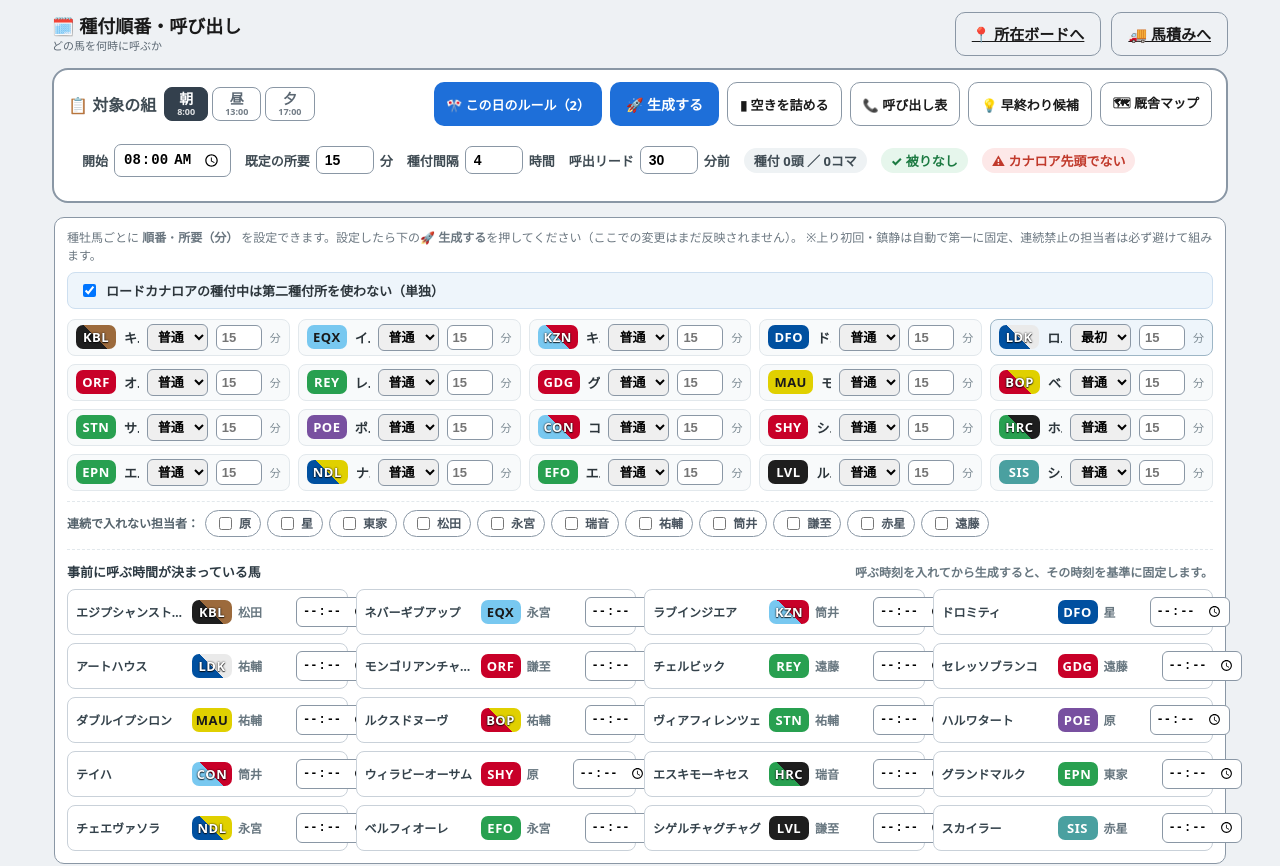
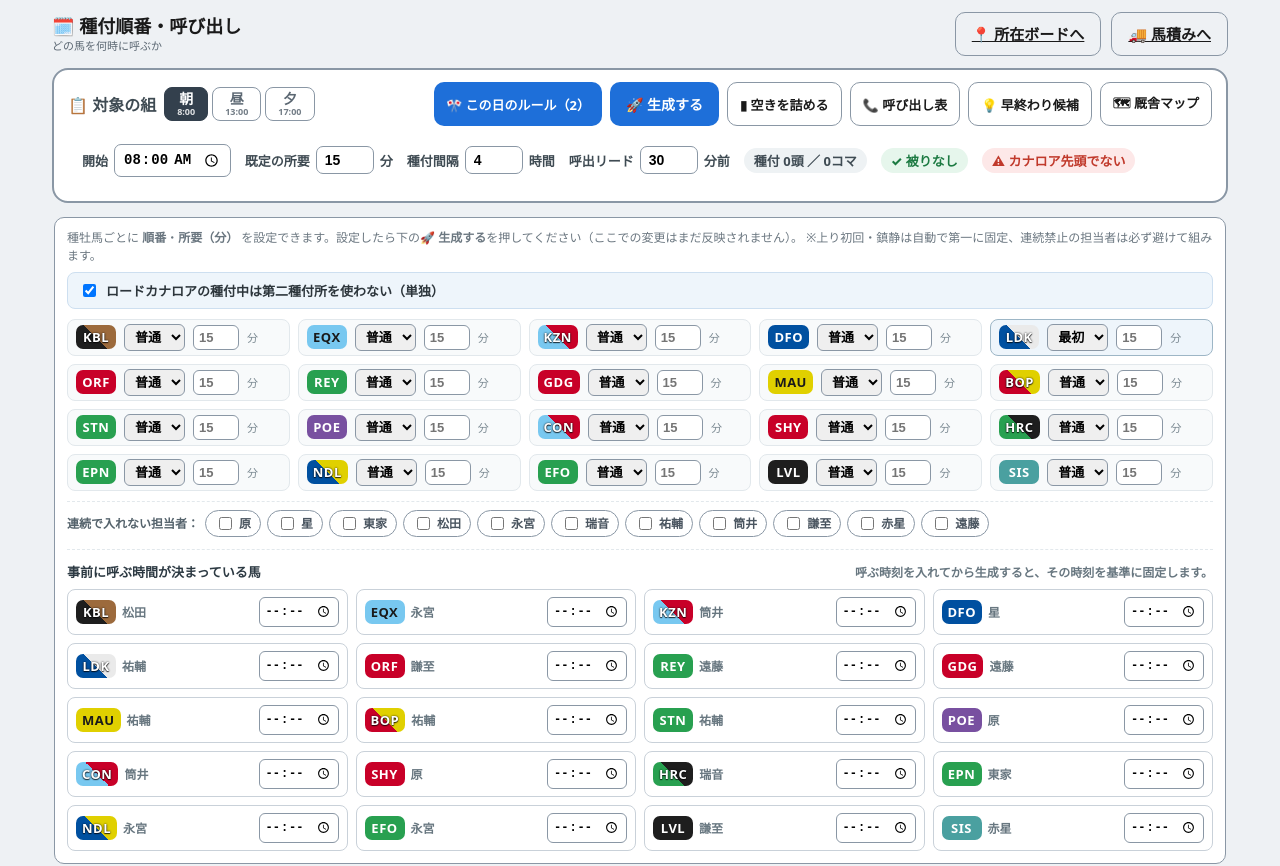
Before and after one commit to kitsunefox-code/umatsumi-yard, a Next.js app: page /schedule in a window 1280 px wide. Shown: the top 866 px of the page. Built offline with nearby package versions, Linux system fonts and the light colour scheme.

Commit message:
種付順番: 馬名表示を外してコード中心に整理

```diff
--- a/app/globals.css
+++ b/app/globals.css
@@ -2913,15 +2913,6 @@ button {
   border-color: #9db6c6;
   background: #eef5fb;
 }
-.rule-name {
-  flex: 1;
-  font-size: 13px;
-  font-weight: 700;
-  color: #2c353b;
-  white-space: nowrap;
-  overflow: hidden;
-  text-overflow: ellipsis;
-}
 .rule-row select {
   padding: 4px 6px;
   border: 1.5px solid var(--line-strong, #c7d0d6);
@@ -3086,7 +3077,7 @@ button {
 }
 .prefixed-call-row {
   display: grid;
-  grid-template-columns: minmax(110px, 1fr) auto auto 108px;
+  grid-template-columns: auto minmax(0, 1fr) 108px;
   align-items: center;
   gap: 6px;
   min-height: 40px;
@@ -3102,18 +3093,13 @@ button {
   background: #f5f0fd;
   border-color: #cbb9ee;
 }
-.prefixed-call-mare {
-  min-width: 0;
-  overflow: hidden;
-  text-overflow: ellipsis;
-  white-space: nowrap;
-}
 .prefixed-call-groom {
   color: #687780;
   white-space: nowrap;
 }
 .prefixed-call-input {
   display: flex;
+  grid-column: 3;
   align-items: center;
   justify-content: flex-end;
   gap: 4px;
@@ -3142,7 +3128,7 @@ button {
     grid-template-columns: 1fr;
   }
   .prefixed-call-row {
-    grid-template-columns: minmax(96px, 1fr) auto 108px;
+    grid-template-columns: auto minmax(0, 1fr) 108px;
   }
   .prefixed-call-groom {
     display: none;
@@ -3289,20 +3275,10 @@ button {
   color: #1f6feb;
   min-width: 58px;
 }
-.call-mare {
-  font-weight: 800;
-  color: #22303a;
-  min-width: 120px;
-}
 .call-groom {
   color: #2c6e49;
   font-weight: 800;
   font-size: 13px;
-}
-@media (max-width: 720px) {
-  .call-mare {
-    min-width: 0;
-  }
 }
 
 /* 固定時刻・呼び出しリード */
--- a/app/schedule/page.tsx
+++ b/app/schedule/page.tsx
@@ -11,7 +11,7 @@ import {
   noteKind,
 } from "@/lib/board";
 import type { Mare } from "@/lib/board";
-import { STALLIONS, BARNS, stallionName, groomOf, barnOf } from "@/lib/barns";
+import { STALLIONS, BARNS, groomOf, barnOf } from "@/lib/barns";
 import { cloudEnabled, subscribeBoard } from "@/lib/cloud";
 import {
   Mating,
@@ -378,14 +378,17 @@ export default function SchedulePage() {
         <div className="sched-card-main">
           <Badge code={m.sireCode} />
           <div className="sched-card-txt">
+            {(fixedTimes[m.id] || fo || k === "agari-re") && (
               <div className="sched-mare">
-              {m.mareName || "（牝馬未定）"}
                 {fixedTimes[m.id] && (
                   <span className="fixed-tag">📌{fixedTimes[m.id]}</span>
                 )}
                 {fo && <span className="first-tag">{fo}</span>}
-              {k === "agari-re" && <span className="first-tag re">上り再発</span>}
+                {k === "agari-re" && (
+                  <span className="first-tag re">上り再発</span>
+                )}
               </div>
+            )}
             <div className="sched-sire">
               {groomOf(m.sireCode) && (
                 <span className="sched-groom">👤{groomOf(m.sireCode)}</span>
@@ -408,8 +411,7 @@ export default function SchedulePage() {
             )}
             {early && (
               <div className="early-pick">
-                💡早く終わったら→{early.mareName || stallionName(early.sireCode)}
-                （{normCode(early.sireCode)}）
+                💡早く終わったら→{normCode(early.sireCode)}
               </div>
             )}
           </div>
@@ -592,7 +594,6 @@ export default function SchedulePage() {
                 key={c}
               >
                 <Badge code={c} />
-                <span className="rule-name">{stallionName(c)}</span>
                 <select
                   value={opts.priorities[c] || ""}
                   onChange={(e) => setPriority(c, e.target.value as Priority | "")}
@@ -653,9 +654,6 @@ export default function SchedulePage() {
                     className={`prefixed-call-row${callFixed ? " fixed" : ""}`}
                     key={m.id}
                   >
-                    <span className="prefixed-call-mare">
-                      {m.mareName || "（牝馬未定）"}
-                    </span>
                     <Badge code={m.sireCode} />
                     {groomOf(m.sireCode) && (
                       <span className="prefixed-call-groom">
@@ -770,9 +768,6 @@ export default function SchedulePage() {
                       </span>
                       <span className="call-mate">種付 {times[i]}</span>
                       <span className="call-mid">
-                        <span className="call-mare">
-                          {m.mareName || "（牝馬未定）"}
-                        </span>
                         <Badge code={m.sireCode} />
                         {groomOf(m.sireCode) && (
                           <span className="call-groom">
```
Lines whose indentation alone changed are shown as unchanged.
